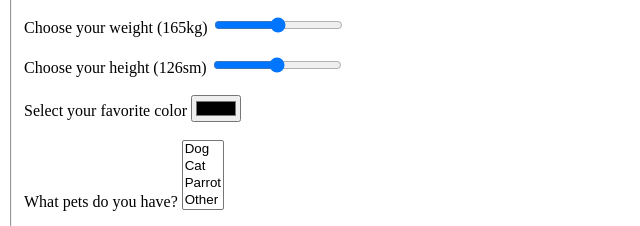
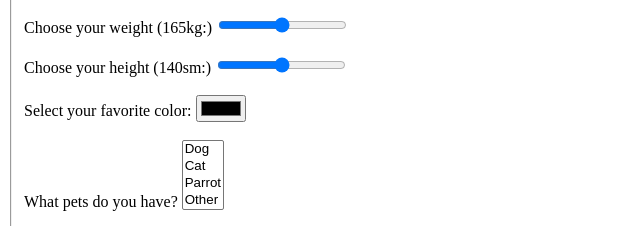
Before and after one commit to MuseOfMetal/FEB_HW2, a plain HTML site: page Task2/Index.html in a window 1280 px wide. Shown: the part 468-694 px from the top of the page, 0-640 px from the left. Drawn offline with Linux system fonts and the light colour scheme.

Commit message:
Minor corrections

```diff
--- a/Task2/Index.html
+++ b/Task2/Index.html
@@ -188,21 +188,21 @@
             <br>
             <div>
                 <label>
-                    Choose your weight (<output id="w_value"></output>kg)
+                    Choose your weight (<output id="w_value"></output>kg:)
                     <input type="range" id="w_input" min="30" max="300" step="1">
                 </label>
             </div>
             <br>
             <div>
                 <label>
-                    Choose your height (<output id="h_value"></output>sm)
-                    <input type="range" id="h_input" min="1" max="250" step="1">
+                    Choose your height (<output id="h_value"></output>sm:)
+                    <input type="range" id="h_input" min="30" max="250" step="1">
                 </label>
             </div>
             <br>
             <div>
                 <label>
-                    Select your favorite color
+                    Select your favorite color:
                     <input type="color">
                 </label>
             </div>
```
